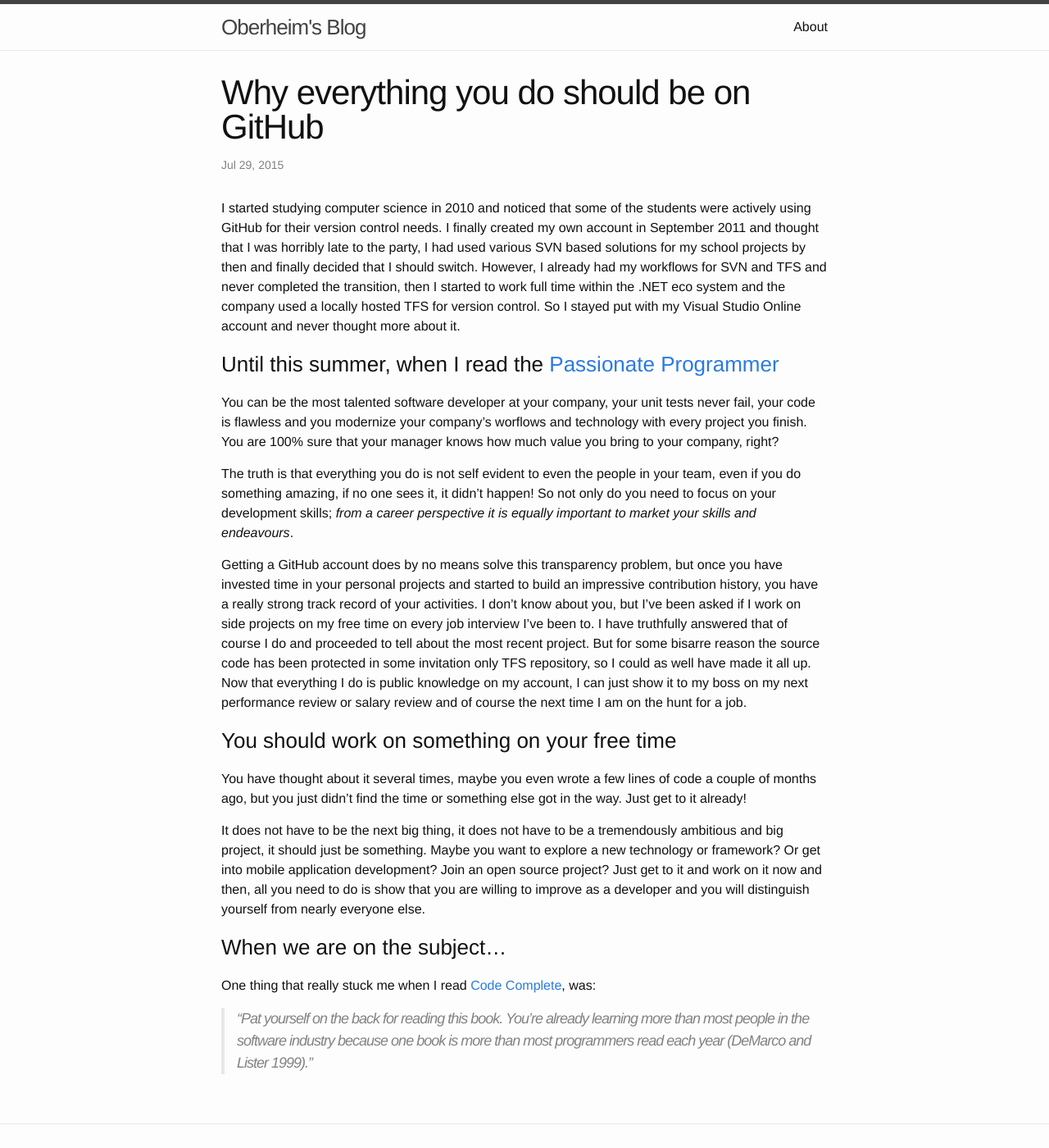
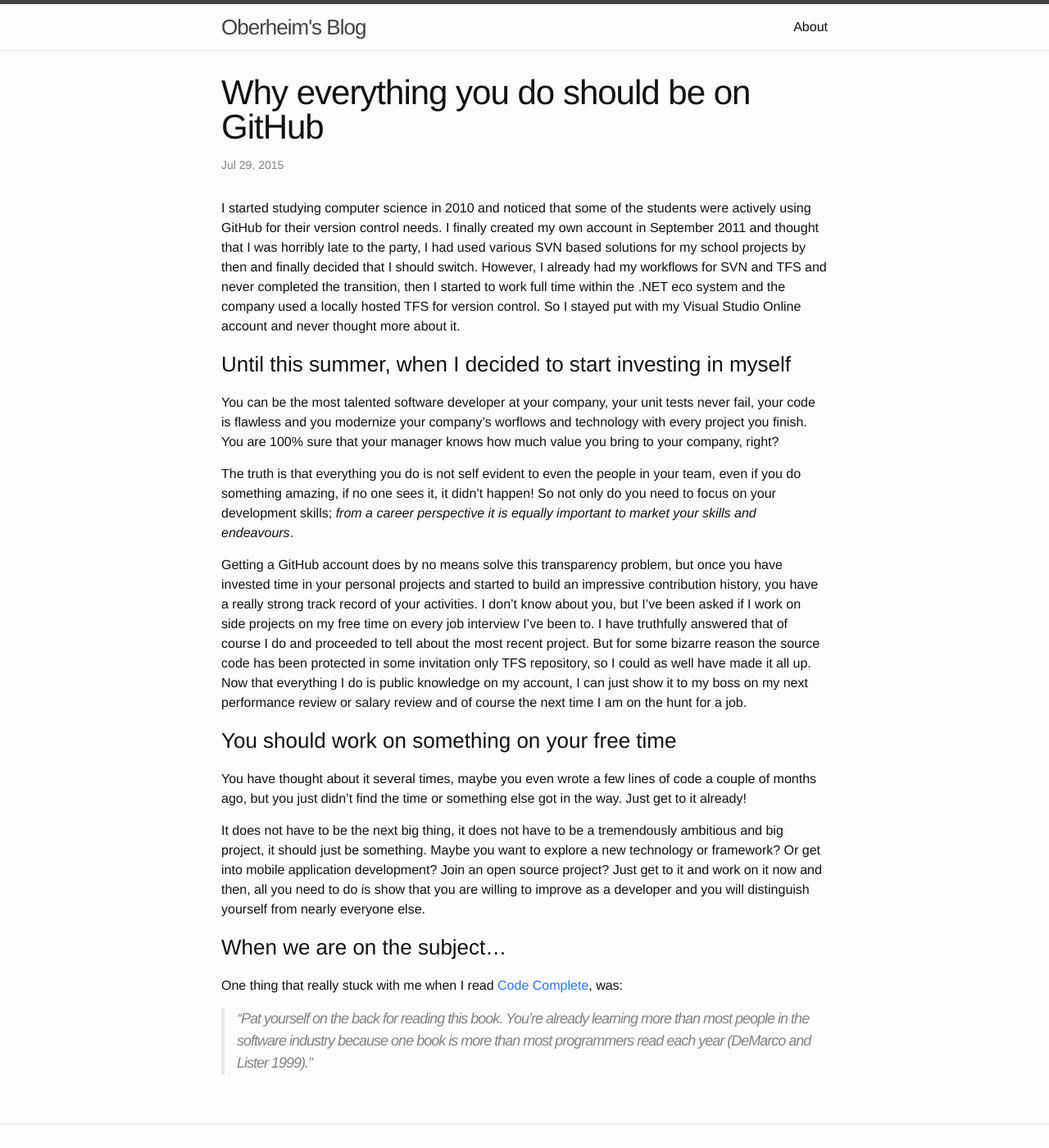
Before and after one commit to Oberheim/Oberheim.github.io, a Jekyll site: the page built from _posts/2015-07-29-why-everyone-should-have-a-github-account.markdown, in a window 1280 px wide and 1400 px high. Shown: the whole window at 82% size. Built offline with Jekyll 4.4.1, drawn with Linux system fonts in a browser that asks for light colours.

Commit message:
Edited GitHub article

```diff
--- a/_posts/2015-07-29-why-everyone-should-have-a-github-account.markdown
+++ b/_posts/2015-07-29-why-everyone-should-have-a-github-account.markdown
@@ -6,12 +6,12 @@ categories: GitHub
 ---
 I started studying computer science in 2010 and noticed that some of the students were actively using GitHub for their version control needs. I finally created my own account in September 2011 and thought that I was horribly late to the party, I had used various SVN based solutions for my school projects by then and finally decided that I should switch. However, I already had my workflows for SVN and TFS and never completed the transition, then I started to work full time within the .NET eco system and the company used a locally hosted TFS for version control. So I stayed put with my Visual Studio Online account and never thought more about it.
 
-###Until this summer, when I read the [Passionate Programmer](http://www.amazon.com/The-Passionate-Programmer-Remarkable-Development/dp/1934356344)
+###Until this summer, when I decided to start investing in myself
 You can be the most talented software developer at your company, your unit tests never fail, your code is flawless and you modernize your company's worflows and technology with every project you finish. You are 100% sure that your manager knows how much value you bring to your company, right?
 
 The truth is that everything you do is not self evident to even the people in your team, even if you do something amazing, if no one sees it, it didn't happen! So not only do you need to focus on your development skills; *from a career perspective it is equally important to market your skills and endeavours*.
 
-Getting a GitHub account does by no means solve this transparency problem, but once you have invested time in your personal projects and started to build an impressive contribution history, you have a really strong track record of your activities. I don't know about you, but I've been asked if I work on side projects on my free time on every job interview I've been to. I have truthfully answered that of course I do and proceeded to tell about the most recent project. But for some bisarre reason the source code has been protected in some invitation only TFS repository, so I could as well have made it all up. Now that everything I do is public knowledge on my account, I can just show it to my boss on my next performance review or salary review and of course the next time I am on the hunt for a job.
+Getting a GitHub account does by no means solve this transparency problem, but once you have invested time in your personal projects and started to build an impressive contribution history, you have a really strong track record of your activities. I don't know about you, but I've been asked if I work on side projects on my free time on every job interview I've been to. I have truthfully answered that of course I do and proceeded to tell about the most recent project. But for some bizarre reason the source code has been protected in some invitation only TFS repository, so I could as well have made it all up. Now that everything I do is public knowledge on my account, I can just show it to my boss on my next performance review or salary review and of course the next time I am on the hunt for a job.
 
 ###You should work on something on your free time
 You have thought about it several times, maybe you even wrote a few lines of code a couple of months ago, but you just didn't find the time or something else got in the way. Just get to it already!
@@ -19,6 +19,6 @@ You have thought about it several times, maybe you even wrote a few lines of cod
 It does not have to be the next big thing, it does not have to be a tremendously ambitious and big project, it should just be something. Maybe you want to explore a new technology or framework? Or get into mobile application development? Join an open source project? Just get to it and work on it now and then, all you need to do is show that you are willing to improve as a developer and you will distinguish yourself from nearly everyone else.
 
 ###When we are on the subject...
-One thing that really stuck me when I read [Code Complete](http://www.amazon.com/Code-Complete-Practical-Handbook-Construction/dp/0735619670), was:
+One thing that really stuck with me when I read [Code Complete](http://www.amazon.com/Code-Complete-Practical-Handbook-Construction/dp/0735619670), was:
 
 >"Pat yourself on the back for reading this book. You're already learning more than most people in the software industry because one book is more than most programmers read each year (DeMarco and Lister 1999)."
```
